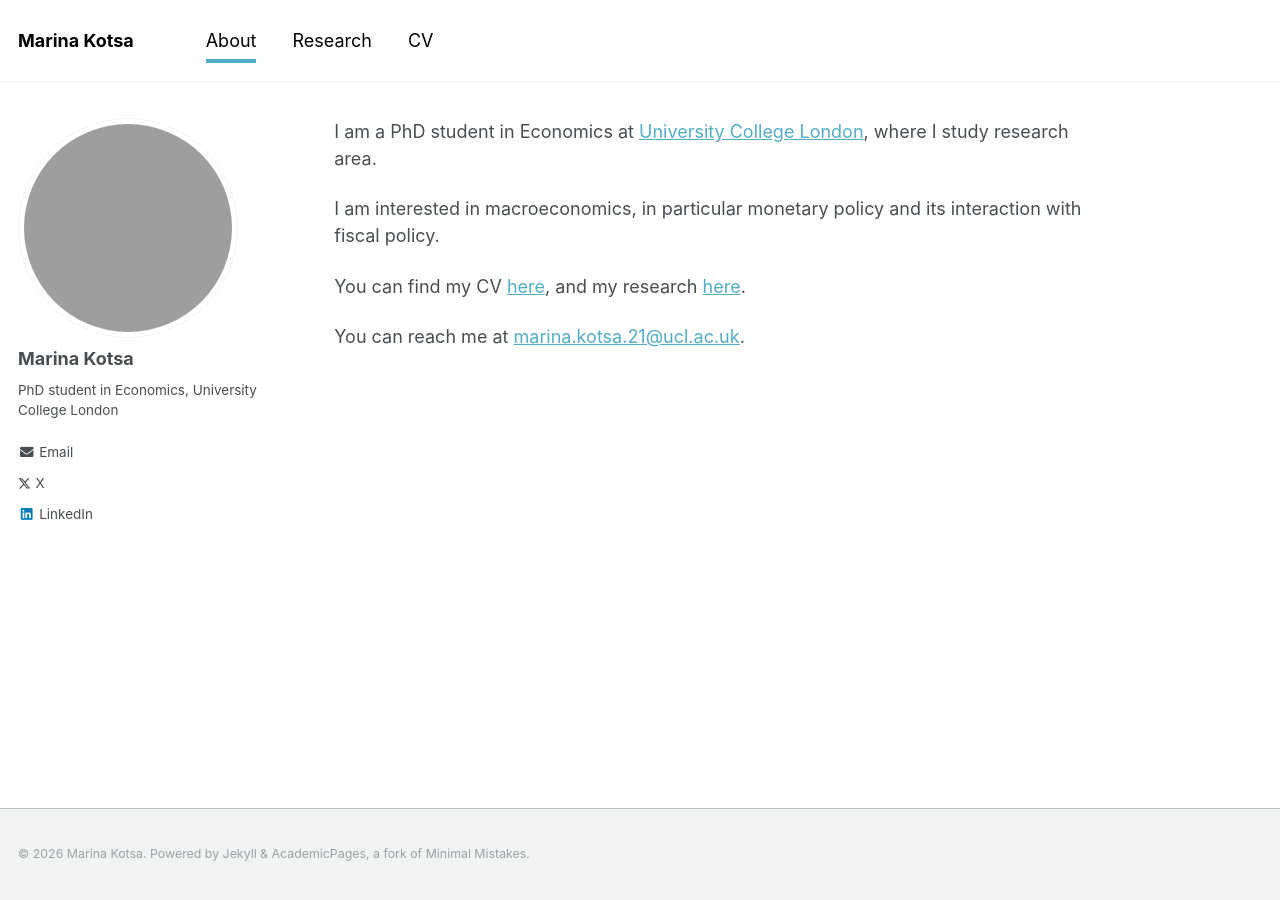
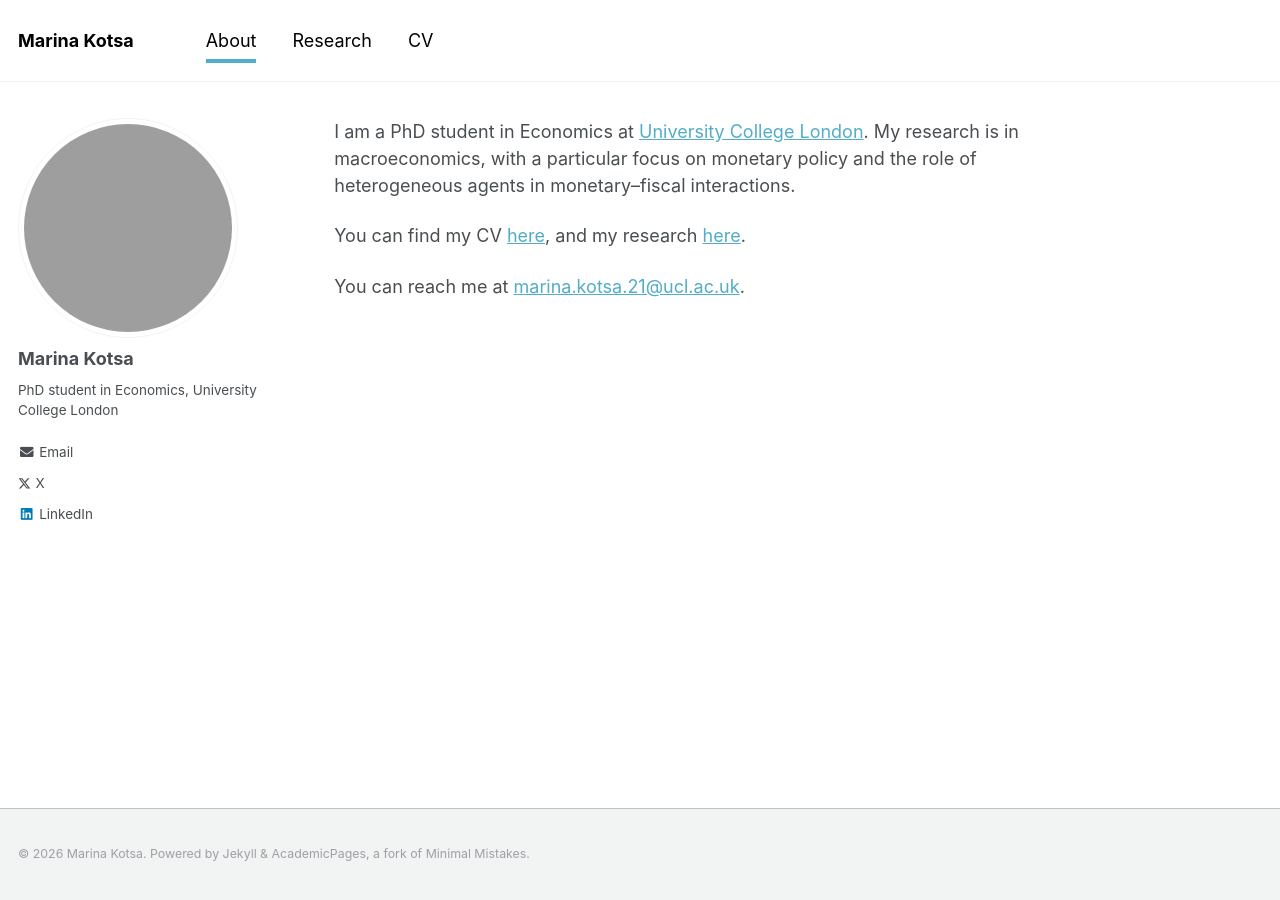
Before and after one commit to marina-kotsa/marina-kotsa.github.io, a Jekyll site: the page built from _pages/about.md, in a window 1280 px wide. Built offline with Jekyll 4.4.1, drawn with Linux system fonts in a browser that asks for light colours.

Commit message:
updated about page

```diff
--- a/_pages/about.md
+++ b/_pages/about.md
@@ -4,9 +4,7 @@ seo_title: "Marina Kotsa | PhD student in Economics, University College London"
 author_profile: true
 ---
 
-I am a PhD student in Economics at [University College London](https://www.ucl.ac.uk/), where I study research area.
-
-I am interested in macroeconomics, in particular monetary policy and its interaction with fiscal policy.
+I am a PhD student in Economics at [University College London](https://www.ucl.ac.uk/). My research is in macroeconomics, with a particular focus on monetary policy and the role of heterogeneous agents in monetary–fiscal interactions.
 
 You can find my CV [here]({{ site.baseurl }}/pdfs/CV.pdf), and my research [here]({{ site.baseurl }}/research/).
 
```
Also changed, not shown: _pages/research.md (+12 -19 lines).
